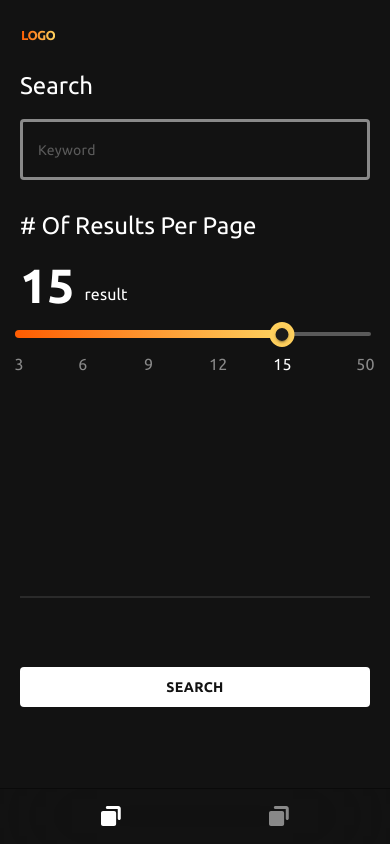
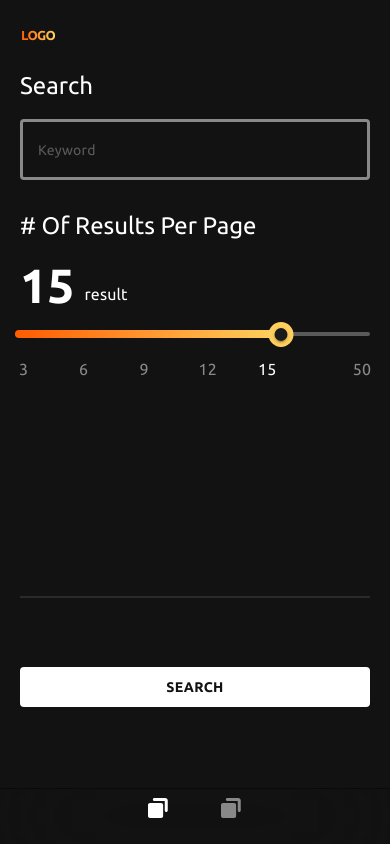
Before and after one commit to owlran/fatbull, a React (Create React App) app: page / in a window 390 px wide. Built offline with nearby package versions, Linux system fonts and the light colour scheme.

Commit message:
pixel perfect home mobile

```diff
--- a/src/components/Slider.tsx
+++ b/src/components/Slider.tsx
@@ -1,7 +1,12 @@
 import { Slider as MuiSlider, SliderProps } from "@mui/material";
 
 const thumbSize = 25;
-const sliderSx = {
+
+export default function Slider(props: SliderProps) {
+  return (
+    <MuiSlider
+      {...props}
+      sx={(theme) => ({
         "& .MuiSlider-marked": {
           height: 8,
         },
@@ -51,9 +56,35 @@ const sliderSx = {
           '&[data-index="5"]': {
             ml: "-5.5px",
           },
+          [theme.breakpoints.down("md")]: {
+            '&[data-index="0"]': {
+              transform: "none",
+              ml: "4px",
+              mt: "5px",
             },
-};
-export default function Slider(props: SliderProps) {
-  const { sx, ...rest } = props;
-  return <MuiSlider {...rest} sx={{ ...sliderSx, ...sx }} />;
+            '&[data-index="1"]': {
+              ml: "2px",
+              mt: "5px",
+            },
+            '&[data-index="2"]': {
+              ml: "-4px",
+              mt: "5px",
+            },
+            '&[data-index="3"]': {
+              ml: "-7px",
+              mt: "5px",
+            },
+            '&[data-index="4"]': {
+              ml: "-14px",
+              mt: "5px",
+            },
+            '&[data-index="5"]': {
+              ml: "-8px",
+              mt: "5px",
+            },
+          },
+        },
+      })}
+    />
+  );
 }
--- a/src/pages/Home/components/BottomNavigator.tsx
+++ b/src/pages/Home/components/BottomNavigator.tsx
@@ -44,8 +44,22 @@ const BottomNavigator = (props: BottomNavigationProps) => {
         backdropFilter: "blur(54.3656px)",
       }}
     >
-      <BottomNavigationAction icon={<HomeIcon />} />
-      <BottomNavigationAction icon={<HomeIcon />} />
+      <BottomNavigationAction
+        icon={<HomeIcon />}
+        sx={{
+          alignItems: "flex-end",
+          paddingRight: "27px",
+          marginTop: "-16px",
+        }}
+      />
+      <BottomNavigationAction
+        icon={<HomeIcon />}
+        sx={{
+          alignItems: "flex-start",
+          paddingLeft: "26px",
+          marginTop: "-15px",
+        }}
+      />
     </MuiBottomNavigation>
   );
 };
--- a/src/pages/Home/index.tsx
+++ b/src/pages/Home/index.tsx
@@ -168,13 +168,7 @@ const Home = () => {
               },
             })}
           >
-            <Slider
-              min={marks?.[0]?.value}
-              max={marks?.[marks.length - 1]?.value}
-              step={null}
-              value={sliderInfo?.value}
-              marks={marks}
-              onChange={handleSlider}
+            <Box
               sx={{
                 ml: "1px",
                 "& .MuiSlider-markLabelActive": {
@@ -183,7 +177,16 @@ const Home = () => {
                   },
                 },
               }}
-            />
+            >
+              <Slider
+                min={marks?.[0]?.value}
+                max={marks?.[marks.length - 1]?.value}
+                step={null}
+                value={sliderInfo?.value}
+                marks={marks}
+                onChange={handleSlider}
+              />
+            </Box>
           </Box>
           <Divider
             sx={(theme) => ({
```
Lines whose indentation alone changed are shown as unchanged.
